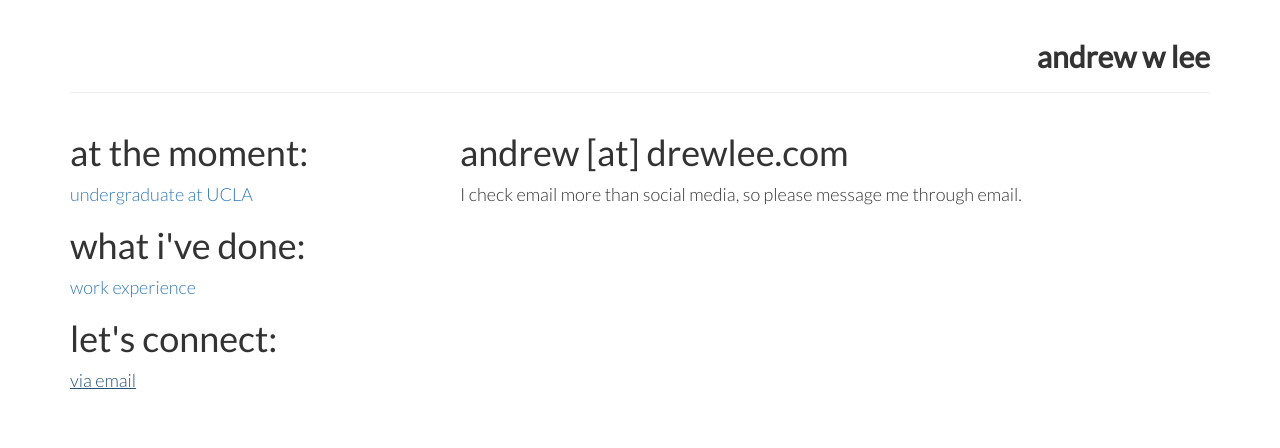
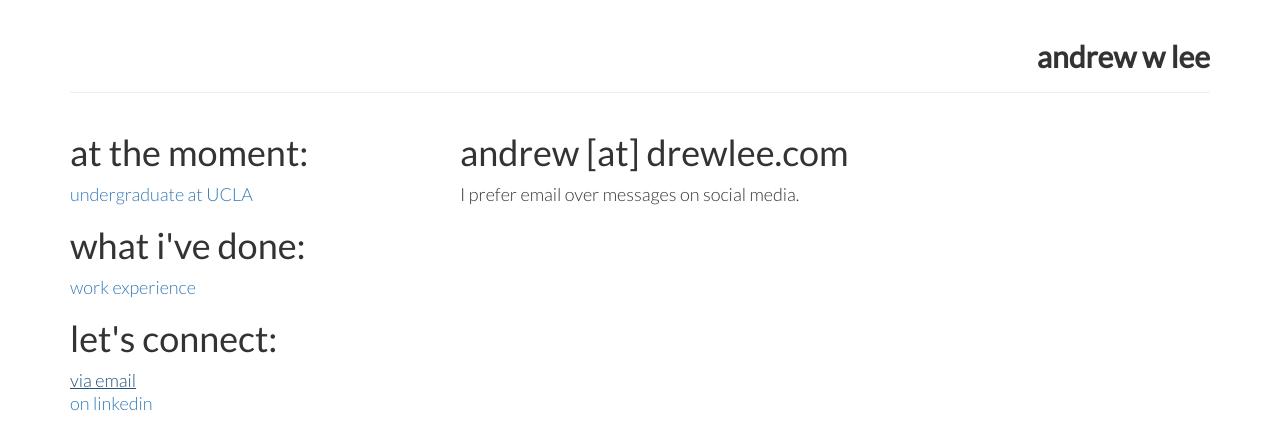
Before and after one commit to drwl/drewlee.com, a plain HTML site: page index.html in a window 1280 px wide. Both pictures are taken after a click on the link "via email". Drawn offline with nearby package versions, Linux system fonts and the light colour scheme.

Commit message:
Add LinkedIn

```diff
--- a/index.html
+++ b/index.html
@@ -28,6 +28,7 @@
           <h1>let's connect:</h1>
           <ul class="list-unstyled awl-nav-text">
             <li><a id="lc-email" href="#email">via email</a></li>
+            <li><a href="https://www.linkedin.com/in/andrewwlee" target="_self">on linkedin</a></li>
           </ul>
         </div>
         <div class="col-sm-8">
@@ -72,7 +73,7 @@
             <a name="email"></a><h1>andrew [at] drewlee.com</h1>
             <div class="awl-nav-text">
               <p>
-                I check email more than social media, so please message me through email.
+                I prefer email over messages on social media.
               </p>
             </div>
           </div>
```
